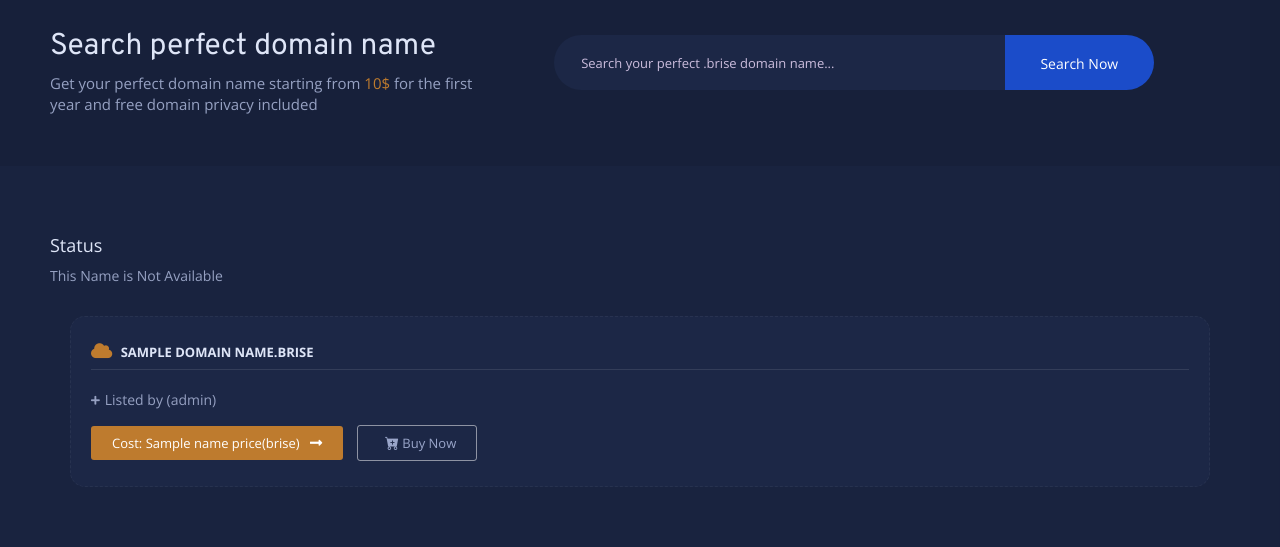
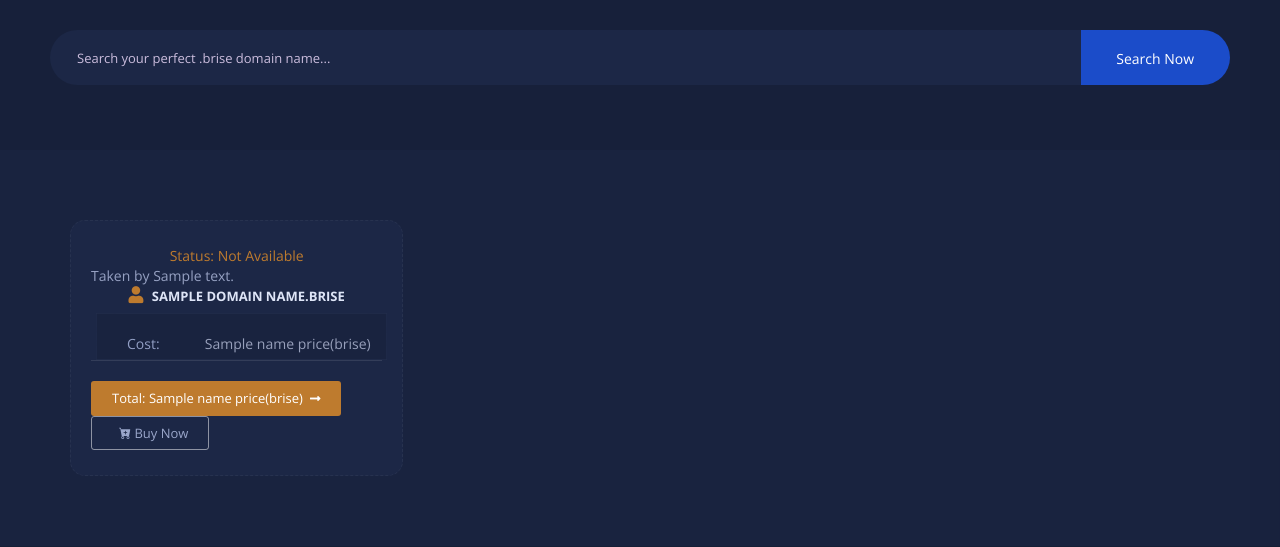
Before and after one commit to lurdray/crypto-naming-service, a Django app: template main/templates/main/result.html in a window 1280 px wide. Shown: the part 165-712 px from the top of the page. Run offline with Django 4.2, Linux system fonts and the light colour scheme; the template is opened without the code that fills it: most values are stand-ins (such as "Sample title", 1, 10 or a date in 2020); some libraries are stand-ins or nearby versions.

Commit message:
modify result page

```diff
--- a/main/templates/main/result.html
+++ b/main/templates/main/result.html
@@ -8,24 +8,18 @@
     <div class="search-domain domain-page">
         <div class="custom-width">
             <div class="row">
-                <div class="col-sm-5">
-                    <div class="text">
-                        <h4>Search perfect domain name</h4>
-                        <p>Get your perfect domain name starting from <span class="green-color">10$</span> for the
-                            first
-                            year and free domain privacy included</p>
-                    </div>
-                </div>
-                <div class="col-sm-7">
-                    <div class="domain-input">
-                        <form action="#">
-                            <div class="form-group">
-                                <input placeholder="Search your perfect .brise domain name..." class="form-control" id="domain">
-                                <button class="btn btn-domain" type="submit">Search Now</button>
-                            </div>
 
-                        </form>
-                    </div>
+                <div class="col-sm-12 col-xs-12 col-12">
+
+                    <form method="post">
+                        {% csrf_token %}
+                        <div class="form-group">
+                            <input style="color: white;" name="domain_name" placeholder="Search your perfect .brise domain name..." class="form-control" id="domain">
+                            <button class="btn btn-domain" type="submit">Search Now</button>
+                        </div>
+
+                    </form>
+
                 </div>
             </div>
         </div>
@@ -37,36 +31,42 @@
         <div class="custom-width">
             <!-- Row one -->
             <div class="row">
-                <div class="col-sm-10">
-                    <div class="text">
-                        <h4>Status</h4>
-                        {% if available %}
-                            <p>This Name is Available</p>
-                        {% else %}
-                            <p>This Name is Not Available</p>
-                        {% endif %}
-                    </div>
-                </div>
 
-            </div>
-            <div class="row">
-                <div class="col-sm-12">
+                <div class="col-sm-4">
+
                     <div class="box-container lighter-bg">
                         <div class="box-title">
-                            <h4><i class="fa fa-cloud"></i> {{ domain_name }}.brise</h4>
+                            <p style="text-align:center;color: #be7b2e;">Status:
+                        {% if available %}
+                            <span>Available</span>
+                        {% else %}
+                            <span>Not Available</span><br />
+                            <p>Taken by {{ name_address }}</p>
+                        {% endif %}
+                        </p>
+                        <h4 style="text-align:center"><i class="fa fa-user"></i> {{ domain_name }}.brise</h4>
+                        <table class="table table-striped" style="width:100%">
+
+                        <tr data-aos="fade-up" data-aos-delay="50" style="justify-content: space-between; color: #fff;">
+                            <td>Cost:</td>
+                            <td> {{ name_price }}(brise)</td>
+
+                        </tr>
+
+                        </table>
                         </div>
-                        <ul>
-                            <li>Listed by (admin)</li>
 
-                        </ul>
-                        <div sclass="buttons">
-                            <a href="#" class="btn btn-green btn-small">Cost: {{ name_price }}(brise) <i class="fa fa-long-arrow-alt-right"></i></a>
+                        <div class="buttons">
+                            <a href="#" class="btn btn-green btn-small">Total: {{ name_price }}(brise)<i class="fa fa-long-arrow-alt-right"></i></a>
                             <a {% if available %} href="{% url 'main:buy' domain_name %}" {% else %} href="#" {% endif %} class="btn btn-outline btn-small"><i class="bi bi-cart-plus-fill"></i> Buy Now</a>
                         </div>
                     </div>
                 </div>
 
+
+
             </div>
+
 
         </div>
     </div>
```
